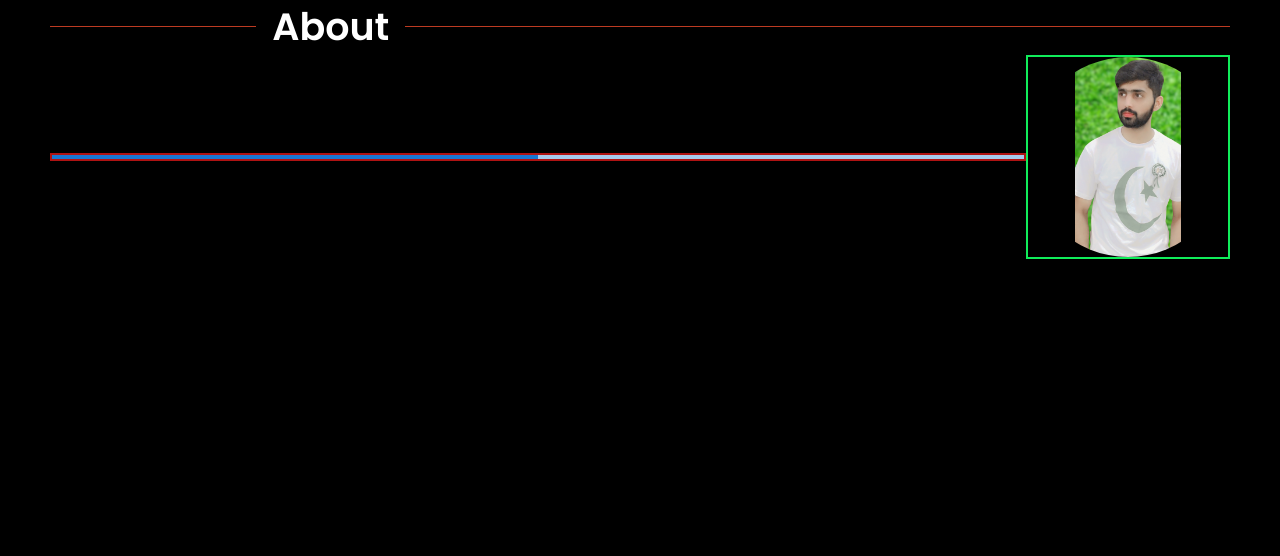
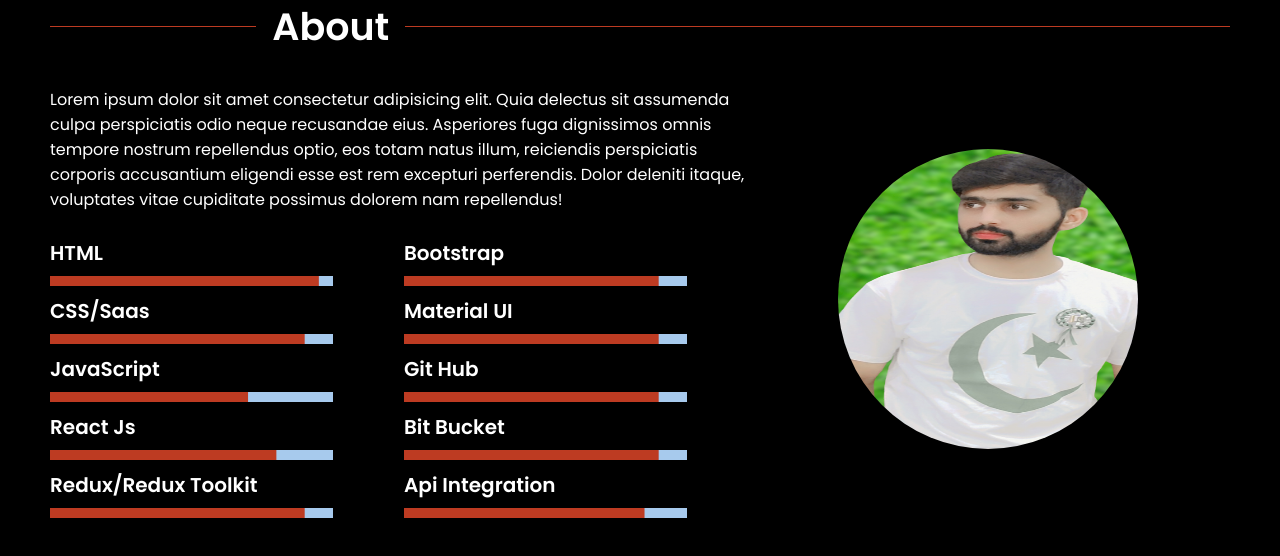
Before and after one commit to OsamaAslam29/PortfolioWebsite, a React (Create React App) app: page / in a window 1280 px wide. Shown: the part 788-1344 px from the top of the page. Built offline with nearby package versions, Linux system fonts and the light colour scheme.

Commit message:
about pages

```diff
--- a/src/Components/About/About.jsx
+++ b/src/Components/About/About.jsx
@@ -15,9 +15,76 @@ const About = () => {
 
       <div className="flex_about">
           <div className="skils_container">
-          <Box sx={{ width: '100%' }}>
-            <LinearProgress variant="buffer" value={50} />
+            <p>Lorem ipsum dolor sit amet consectetur adipisicing elit. Quia delectus sit assumenda culpa perspiciatis odio neque recusandae eius. Asperiores fuga dignissimos omnis tempore nostrum repellendus optio, eos totam natus illum, reiciendis perspiciatis corporis accusantium eligendi esse est rem excepturi perferendis. Dolor deleniti itaque, voluptates vitae cupiditate possimus dolorem nam repellendus!</p>
+
+            <div className="flex_skills">
+              <div className="basic_skills">
+              <div className="skill_name">
+                <div className="skill">HTML</div>
+                <Box sx={{ width: '80%' }}>
+                  <LinearProgress variant="buffer" value={95} />
                 </Box>
+              </div>
+              <div className="skill_name">
+                <div className="skill">CSS/Saas</div>
+                <Box sx={{ width: '80%' }}>
+                  <LinearProgress variant="buffer" value={90} />
+                </Box>
+              </div>
+              <div className="skill_name">
+                <div className="skill">JavaScript</div>
+                <Box sx={{ width: '80%' }}>
+                  <LinearProgress variant="buffer" value={70} />
+                </Box>
+              </div>
+              <div className="skill_name">
+                <div className="skill">React Js</div>
+                <Box sx={{ width: '80%' }}>
+                  <LinearProgress variant="buffer" value={80} />
+                </Box>
+              </div>
+              <div className="skill_name">
+                <div className="skill">Redux/Redux Toolkit</div>
+                <Box sx={{ width: '80%' }}>
+                  <LinearProgress variant="buffer" value={90} />
+                </Box>
+              </div>
+              </div>
+              <div className="skills">
+              <div className="skill_name">
+                <div className="skill">Bootstrap</div>
+                <Box sx={{ width: '80%' }}>
+                  <LinearProgress variant="buffer" value={90} />
+                </Box>
+              </div>
+              <div className="skill_name">
+                <div className="skill">Material UI</div>
+                <Box sx={{ width: '80%' }}>
+                  <LinearProgress variant="buffer" value={90} />
+                </Box>
+              </div>
+              <div className="skill_name">
+                <div className="skill">Git Hub</div>
+                <Box sx={{ width: '80%' }}>
+                  <LinearProgress variant="buffer" value={90} />
+                </Box>
+              </div>
+              <div className="skill_name">
+                <div className="skill">Bit Bucket</div>
+                <Box sx={{ width: '80%' }}>
+                  <LinearProgress variant="buffer" value={90} />
+                </Box>
+              </div>
+              <div className="skill_name">
+                <div className="skill">Api Integration</div>
+                <Box sx={{ width: '80%' }}>
+                  <LinearProgress variant="buffer" value={85} />
+                </Box>
+              </div>
+              </div>
+            </div>
+
+
           </div>
           <div className="image_container">
             <img src={me} alt="" />
--- a/src/Components/About/About.scss
+++ b/src/Components/About/About.scss
@@ -8,7 +8,7 @@
         gap: 1rem;
         .left_border{
             width: 20%;
-            border-bottom: 1px solid #bd3b22;
+            border-bottom: 1px solid var(--primary-color);
         }
         .content{
             color: white;
@@ -18,25 +18,42 @@
         }
         .right_border{
             width: 80%;
-            border-bottom: 1px solid #bd3b22;
+            border-bottom: 1px solid var(--primary-color);
         }
     }
 
 }
 .flex_about{
+    margin-top: 2rem;
     width: 100%;
     display: flex;
-    justify-content: space-between;
     align-items: center;
+    gap: 5rem;
     .skils_container{
-        width: 100%;
-        border: 2px solid rgb(175, 19, 19);
+        width: 60%;
+        display: flex;
+        flex-direction: column;
+        gap: 1rem;
+        .flex_skills{
+            width: 100%;
+            display: grid;
+            grid-template-columns: 1fr 1fr;
+        }
+        .skill_name{
+            display: flex;
+            flex-direction: column;
+            gap: .5rem;
+            .skill{
+                margin-top: 10px;
+                font-size: 20px;
+                font-weight: bold;
+            }
+        }
     }
     .image_container{
-        border: 2px solid rgb(16, 236, 90);
             img{
-                width: 200px;
-                height: 200px;
+                width: 300px;
+                height: 300px;
                 border-radius: 50%;
             }
 
--- a/src/index.css
+++ b/src/index.css
@@ -9,6 +9,11 @@
   text-decoration: none;
   box-sizing: border-box;
   scroll-behavior: smooth;
+}
+
+:root{
+
+  --primary-color:#bd3b22;
 }
 
 h1,
@@ -31,8 +36,38 @@ body {
   font-family: "Poppins", sans-serif;
 }
 
-img {
+/* ********** Progress Bar ********** */
+.MuiLinearProgress-root{
+  height: 10px !important;
+}
+.MuiLinearProgress-root{
+  position: relative;
+  overflow: hidden;
   display: block;
-  object-fit: contain;
+  height: 15px;
+  z-index: 0;
+  background-color: transparent;
+}
+.css-qhoknl-MuiLinearProgress-bar1{
   width: 100%;
+  position: absolute;
+  left: 0;
+  bottom: 0;
+  top: 0;
+  -webkit-transition: -webkit-transform .4s linear;
+  transition: transform .4s linear;
+  transform-origin: left;
+  background-color: var(--primary-color) !important;
+  z-index: 1;
 }
+.MuiLinearProgress-bar2 {
+  width: 100%;
+  position: absolute;
+  left: 0;
+  bottom: 0;
+  top: 0;
+  -webkit-transition: -webkit-transform .4s linear;
+  transition: transform .4s linear;
+  transform-origin: left;
+  background-color: white;
+}
```
Lines whose indentation alone changed are shown as unchanged.
